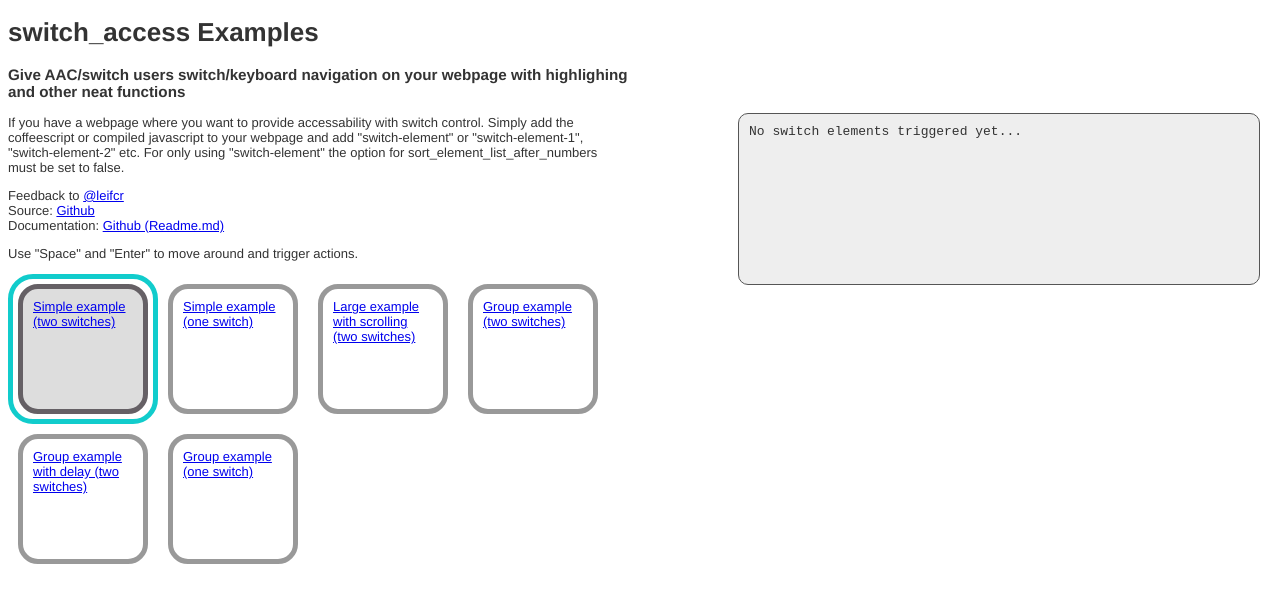
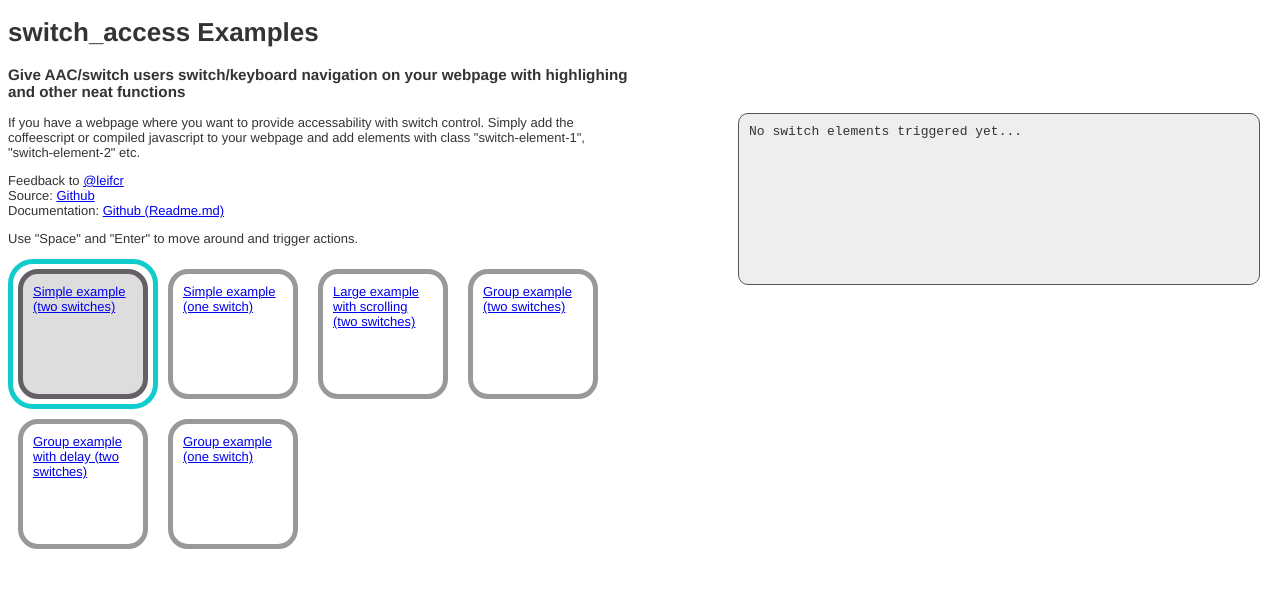
Before and after one commit to leifcr/switch_access, a plain HTML site: page examples/index.html in a window 1280 px wide. Drawn offline with Linux system fonts and the light colour scheme.

Commit message:
Updated text to reflect changes in design of library

```diff
--- a/examples/index.html
+++ b/examples/index.html
@@ -8,7 +8,7 @@
   <div class="container">
     <h1>switch_access Examples</h1>
     <h3>Give AAC/switch users switch/keyboard navigation on your webpage with highlighing and other neat functions</h3>
-    <p>If you have a webpage where you want to provide accessability with switch control. Simply add the coffeescript or compiled javascript to your webpage and add "switch-element" or "switch-element-1", "switch-element-2" etc. For only using "switch-element" the option for sort_element_list_after_numbers must be set to false.</p>
+    <p>If you have a webpage where you want to provide accessability with switch control. Simply add the coffeescript or compiled javascript to your webpage and add elements with class "switch-element-1", "switch-element-2" etc.</p>
     <p> Feedback to <a href="http://twitter.com/leifcr">@leifcr</a>
     <br>Source: <a href="http://github.com/leifcr/switch_access">Github</a>
     <br>Documentation: <a href="http://github.com/leifcr/switch_access">Github (Readme.md)</a></p>
```
